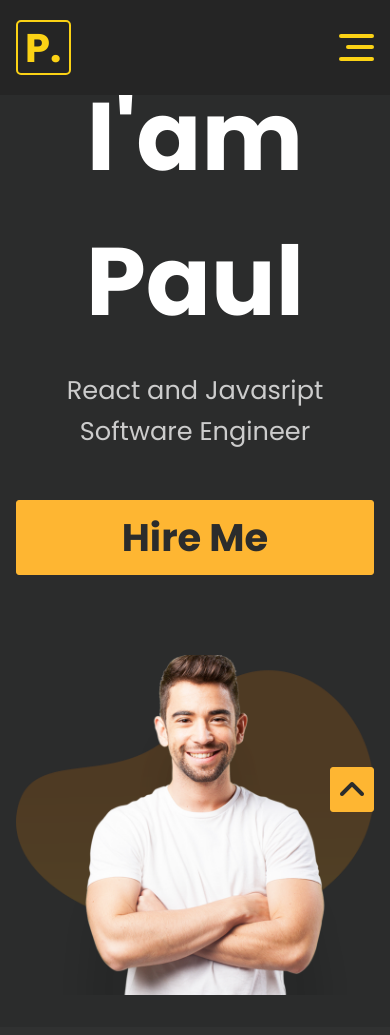
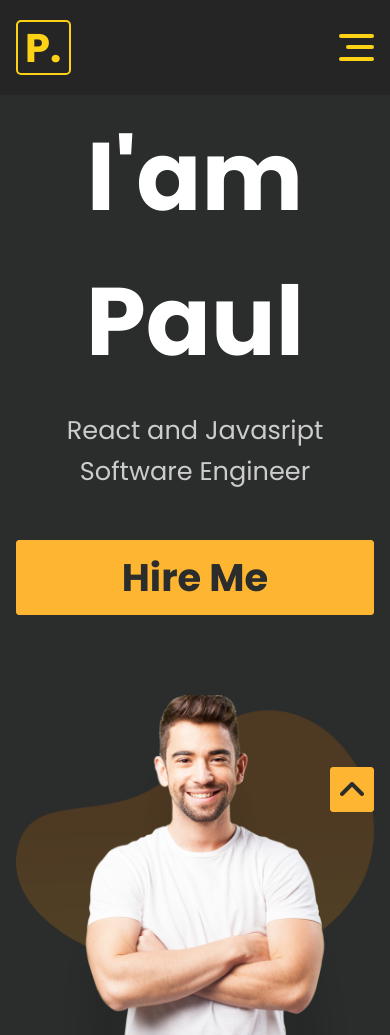
Before and after one commit to PaulBratslavsky/CommunityProject1-htmlandcss, a plain HTML site: page index.html in a window 390 px wide. Shown: the top 1035 px of the page. Drawn offline with Linux system fonts and the light colour scheme.

Commit message:
add margin to fix view on i phone

```diff
--- a/css/queries.css
+++ b/css/queries.css
@@ -31,6 +31,10 @@
 
   .two-column-position {
     margin-bottom: 2rem;
+  }
+
+  .home-content__heading {
+    margin-top: 40px;
   }
 
   .button,
```
